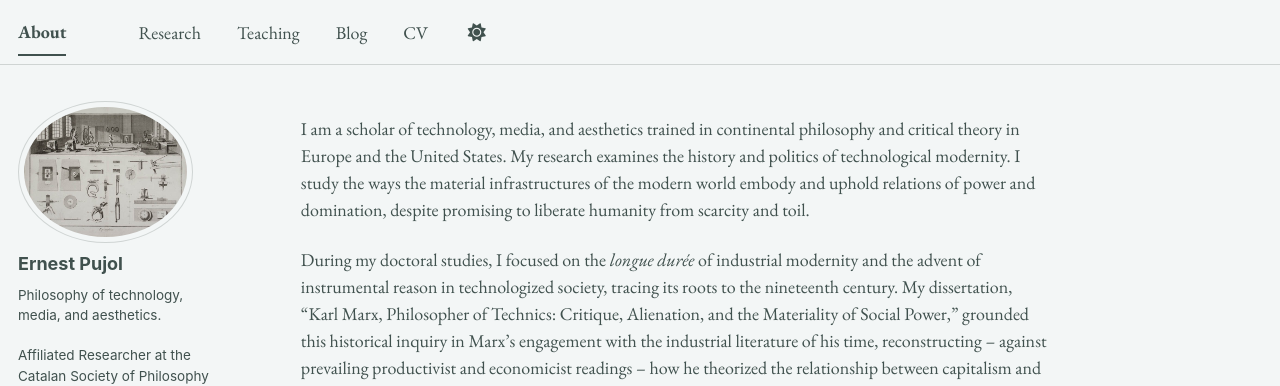
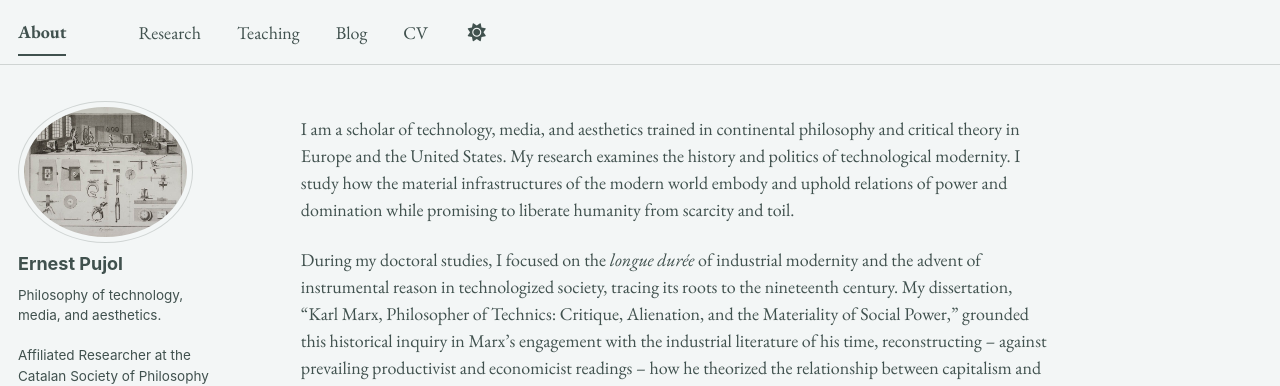
Before and after one commit to epujol90/epujol90.github.io, a Jekyll site: the page built from _pages/about.md, in a window 1280 px wide and 1042 px high. Shown: the top 386 px of the window. Built offline with Jekyll 4.4.1, drawn with Linux system fonts in a browser that asks for light colours; some web fonts are replaced; a script bundle is joined from its source files by our own code; library files that are not in the unit come from our copies.

Commit message:
Update about.md

```diff
--- a/_pages/about.md
+++ b/_pages/about.md
@@ -6,7 +6,7 @@ redirect_from:
   - /about/
   - /about.html
 ---
-I am a scholar of technology, media, and aesthetics trained in continental philosophy and critical theory in Europe and the United States. My research examines the history and politics of technological modernity. I study the ways the material infrastructures of the modern world embody and uphold relations of power and domination, despite promising to liberate humanity from scarcity and toil.
+I am a scholar of technology, media, and aesthetics trained in continental philosophy and critical theory in Europe and the United States. My research examines the history and politics of technological modernity. I study how the material infrastructures of the modern world embody and uphold relations of power and domination while promising to liberate humanity from scarcity and toil.
 
 During my doctoral studies, I focused on the _longue durée_ of industrial modernity and the advent of instrumental reason in technologized society, tracing its roots to the nineteenth century. My dissertation, “Karl Marx, Philosopher of Technics: Critique, Alienation, and the Materiality of Social Power,” grounded this historical inquiry in Marx’s engagement with the industrial literature of his time, reconstructing -- against prevailing productivist and economicist readings -- how he theorized the relationship between capitalism and modern technological transformations. I argued that Marx’s account of industrial development, though largely misunderstood by the Marxist tradition, presciently identified in the capitalist "subsumption" of the labor process the basis of the technocratic logic that mediates human-machine entanglements in advanced industrial society. I contend that this core principle of capitalist modernity has not only steered the course of the so-called information age but has also reasserted itself with renewed vigor in the contemporary AI project -- particularly in its claim to expand human autonomy by automating judgment and reason.
 
```
